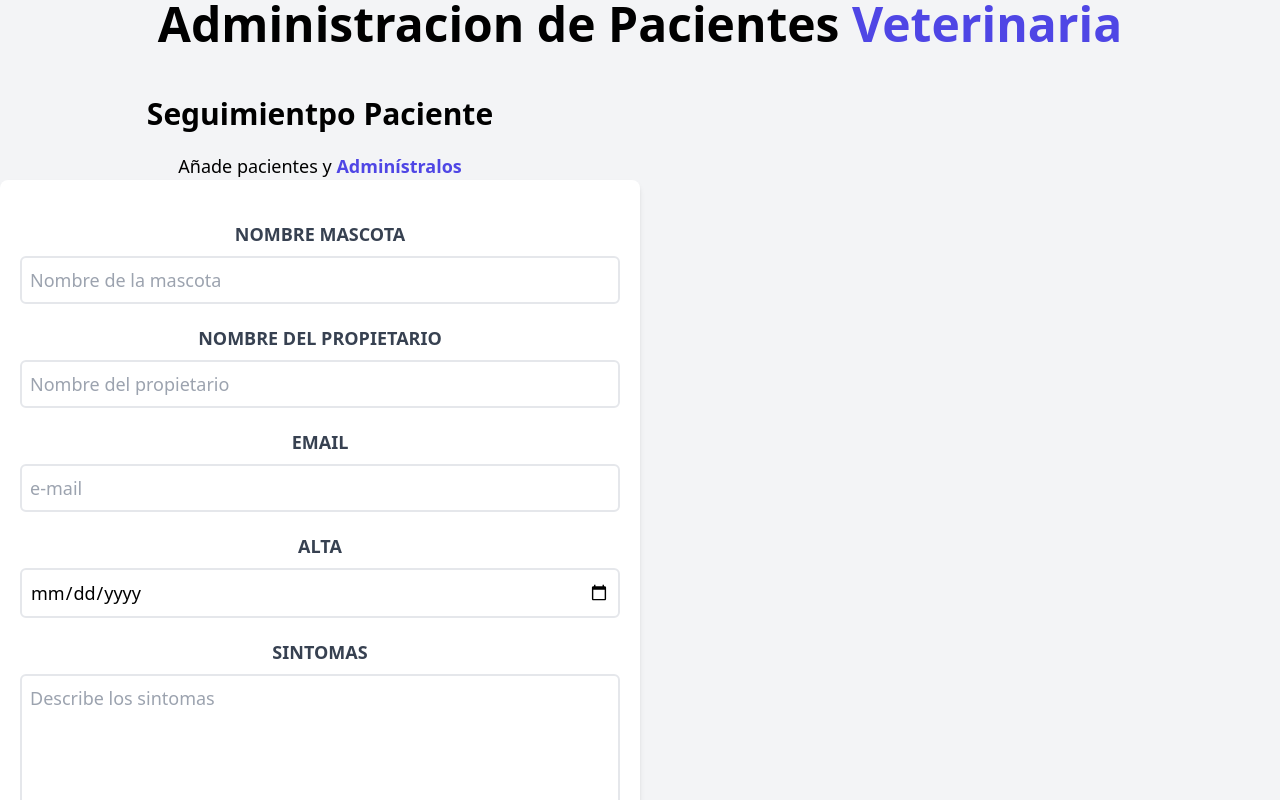
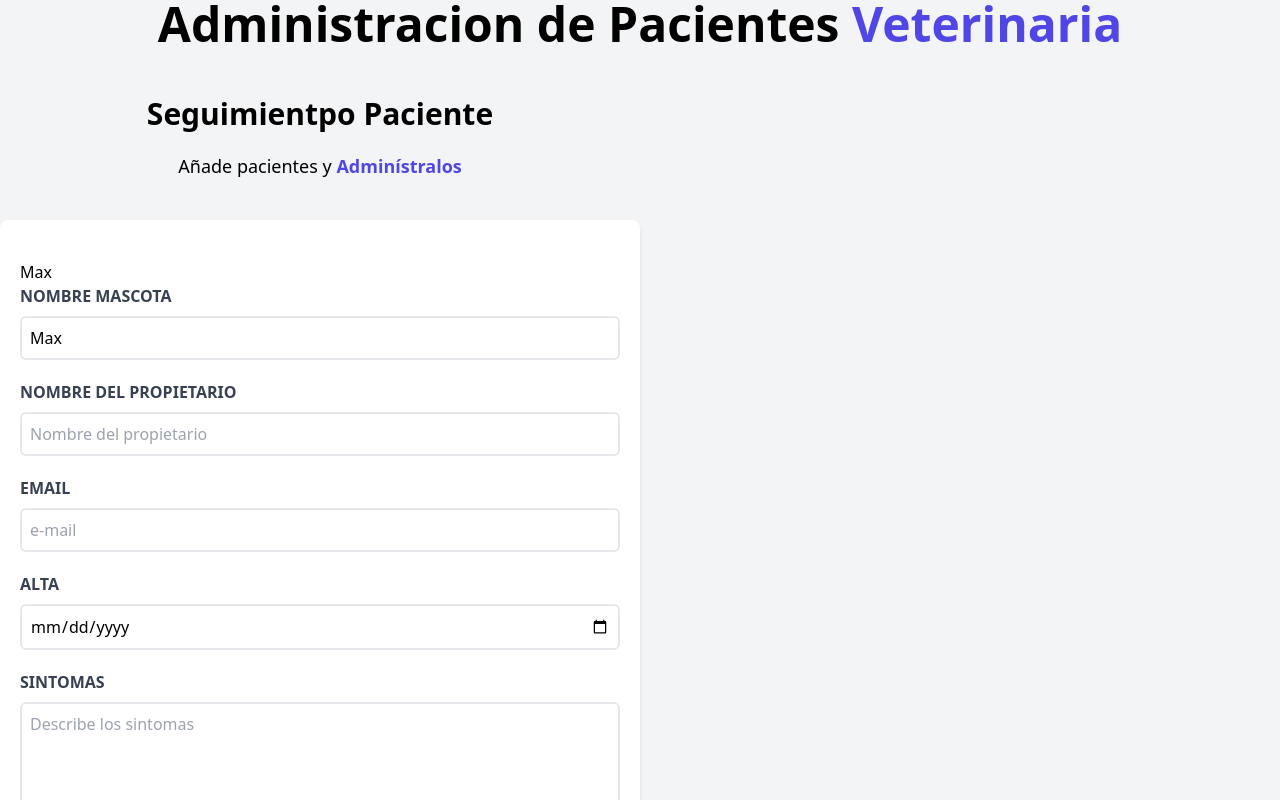
Before and after one commit to Joshjavy/admin-pacientes, a Vue app: page / in a window 1280 px wide. Shown: the top 800 px of the page. Built offline with nearby package versions, Linux system fonts and the light colour scheme.

Commit message:
77. Como leer datos ingresados a los Inputs en Vue.js

```diff
--- a/src/components/Formulario.vue
+++ b/src/components/Formulario.vue
@@ -1,5 +1,11 @@
 <script setup>
+import { ref } from 'vue'
 
+const nombre = ref('Max');
+
+const leerNombre=e=>{
+    nombre.value = e.target.value
+}
 </script>
 
 <template>
@@ -12,9 +18,11 @@
         <p class="text-lg mt-5 text-center mb-10">
             Añade pacientes y
             <span class="text-indigo-600 font-bold">Adminístralos</span>
+        </p>
             <form
                 class="bg-white shadow-md rounded-lg py-10 px-5 md-10"
             >
+            {{ nombre }}
                 <div
                     class="mb-5"
                 >
@@ -28,6 +36,9 @@
                         placeholder="Nombre de la mascota"
                         id="mascota"
                         name="mascota"
+                        :value="nombre"
+                        @input="leerNombre"
+
                         class="border-2 w-full p-2 mt-2 placeholder-gray-400 rounded-md"
                     />
 
@@ -110,7 +121,5 @@
 
                 />
             </form>
-
-        </p>
     </div>
 </template>
```
